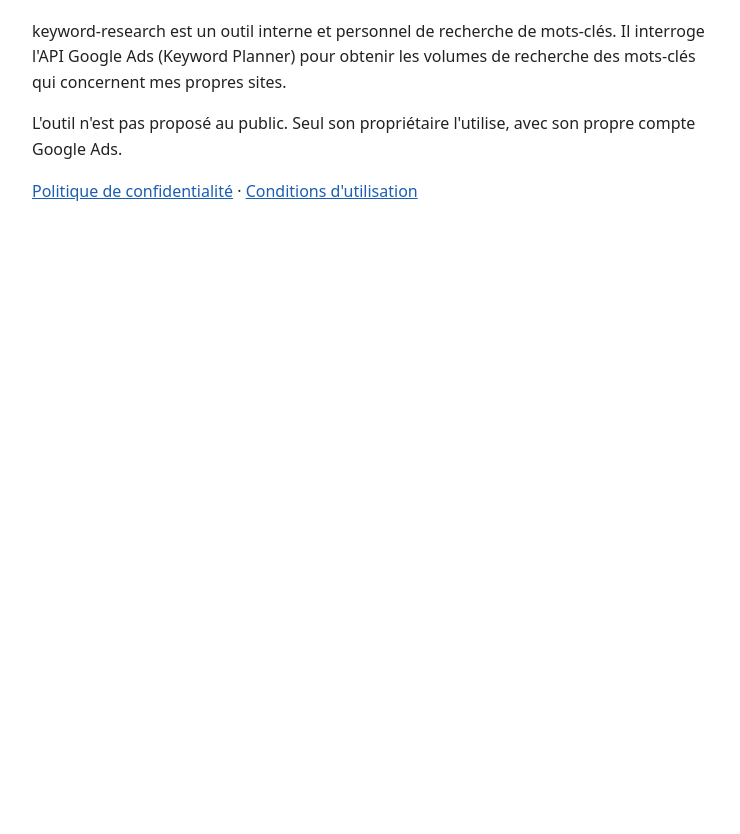
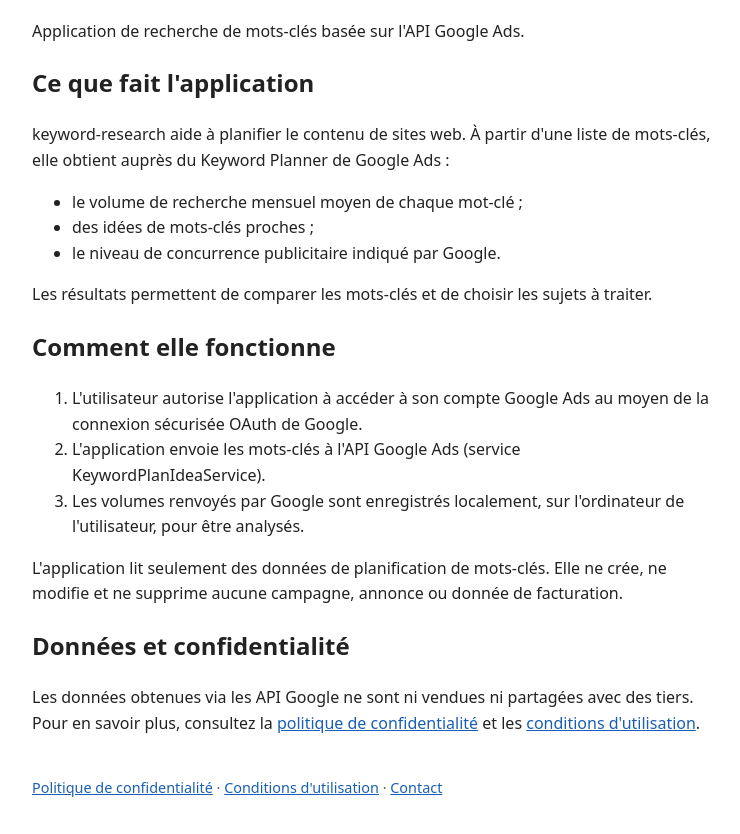
Before and after one commit to patrunks/patrunks.github.io, a plain HTML site: page index.html in a window 1280 px wide. Shown: the part 94-928 px from the top of the page, without its empty margins (268-1008 px from the left). Before the commit the page ends 800 px from the top, so only its background shows below. Drawn offline with Linux system fonts and the light colour scheme.

Commit message:
Page d'accueil : présentation publique détaillée de l'application
Co-Authored-By: Claude Opus 5.5 <noreply@anthropic.com>

```diff
--- a/index.html
+++ b/index.html
@@ -4,15 +4,43 @@
 <meta charset="utf-8">
 <meta name="viewport" content="width=device-width, initial-scale=1">
 <title>keyword-research</title>
+<meta name="description" content="keyword-research : application de recherche de mots-clés qui affiche les volumes de recherche mensuels via l'API Google Ads (Keyword Planner).">
 <style>
   body { font-family: system-ui, sans-serif; max-width: 680px; margin: 40px auto; padding: 0 16px; line-height: 1.6; color: #222; background: #fff; }
   a { color: #1a5fb4; }
+  footer { margin-top: 40px; font-size: 0.9em; color: #555; }
 </style>
 </head>
 <body>
+<header>
 <h1>keyword-research</h1>
-<p>keyword-research est un outil interne et personnel de recherche de mots-clés. Il interroge l'API Google Ads (Keyword Planner) pour obtenir les volumes de recherche des mots-clés qui concernent mes propres sites.</p>
-<p>L'outil n'est pas proposé au public. Seul son propriétaire l'utilise, avec son propre compte Google Ads.</p>
-<p><a href="privacy.html">Politique de confidentialité</a> · <a href="terms.html">Conditions d'utilisation</a></p>
+<p>Application de recherche de mots-clés basée sur l'API Google Ads.</p>
+</header>
+
+<main>
+<h2>Ce que fait l'application</h2>
+<p>keyword-research aide à planifier le contenu de sites web. À partir d'une liste de mots-clés, elle obtient auprès du Keyword Planner de Google Ads :</p>
+<ul>
+  <li>le volume de recherche mensuel moyen de chaque mot-clé ;</li>
+  <li>des idées de mots-clés proches ;</li>
+  <li>le niveau de concurrence publicitaire indiqué par Google.</li>
+</ul>
+<p>Les résultats permettent de comparer les mots-clés et de choisir les sujets à traiter.</p>
+
+<h2>Comment elle fonctionne</h2>
+<ol>
+  <li>L'utilisateur autorise l'application à accéder à son compte Google Ads au moyen de la connexion sécurisée OAuth de Google.</li>
+  <li>L'application envoie les mots-clés à l'API Google Ads (service KeywordPlanIdeaService).</li>
+  <li>Les volumes renvoyés par Google sont enregistrés localement, sur l'ordinateur de l'utilisateur, pour être analysés.</li>
+</ol>
+<p>L'application lit seulement des données de planification de mots-clés. Elle ne crée, ne modifie et ne supprime aucune campagne, annonce ou donnée de facturation.</p>
+
+<h2>Données et confidentialité</h2>
+<p>Les données obtenues via les API Google ne sont ni vendues ni partagées avec des tiers. Pour en savoir plus, consultez la <a href="privacy.html">politique de confidentialité</a> et les <a href="terms.html">conditions d'utilisation</a>.</p>
+</main>
+
+<footer>
+<p><a href="privacy.html">Politique de confidentialité</a> · <a href="terms.html">Conditions d'utilisation</a> · <a href="https://github.com/patrunks/patrunks.github.io/issues">Contact</a></p>
+</footer>
 </body>
 </html>
```
